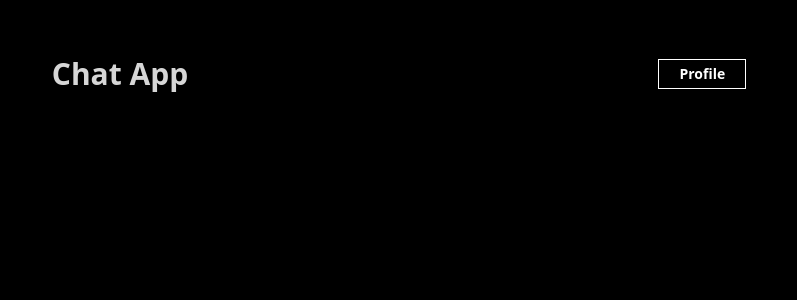
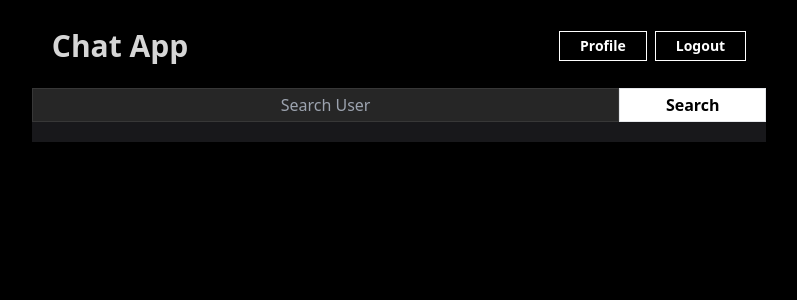
Before and after one commit to mohnishgorana1/MERN-CHAT-APP, a React (Vite) app in the folder client/: page /chats in a window 1280 px wide. Shown: the top 300 px of the page, without its empty margins (241-1038 px from the left). Built offline with nearby package versions, Linux system fonts and the light colour scheme.

Commit message:
localStorage stuffs

```diff
--- a/client/src/Components/Auth/Login.jsx
+++ b/client/src/Components/Auth/Login.jsx
@@ -35,6 +35,7 @@ function Login() {
       if (response.status === 200) {
         // user = response?.data;
         dispatch(login(response?.data));
+        localStorage.setItem('user', JSON.stringify(response?.data))
         console.log("Login Successful");
         toast.success("Login Successful");
 
--- a/client/src/Components/Auth/Signup.jsx
+++ b/client/src/Components/Auth/Signup.jsx
@@ -35,6 +35,7 @@ function Signup() {
       if (response.status === 201) {
         // user = response?.data;
         dispatch(login(response?.data));
+        localStorage.setItem('user', JSON.stringify(response?.data))
         console.log("Registration Successful");
         toast.success("Registration Successful");
 
--- /dev/null
+++ b/client/src/Components/UserListItem.jsx
@@ -0,0 +1,13 @@
+
+function UserListItem({user}) {
+  return (
+    <div className="flex items-center gap-8 py-2 px-2 hover:border ease-linear"
+        // onClick={}
+    >
+        <img src={user.pic} alt="user avatar" className="w-[40px] h-[40px] sm:w-[50px] sm:h-[50px] rounded-full border"/>
+        <h1 className="text-md sm:text-lg font-sans font-semibold tracking-wider">{user.name}</h1>
+    </div>
+  )
+}
+
+export default UserListItem
--- a/client/src/Pages/ChatPage.jsx
+++ b/client/src/Pages/ChatPage.jsx
@@ -1,20 +1,138 @@
-import React from "react";
+import React, { useState } from "react";
+import { useDispatch, useSelector } from "react-redux";
+import { IoClose } from "react-icons/io5";
+import axios from "axios";
+import toast from "react-hot-toast";
+import { logout } from "../Redux/authSlice";
+import { useNavigate } from "react-router-dom";
+import UserListItem from "../Components/UserListItem";
 
 function ChatPage() {
+  const dispatch = useDispatch();
+  const navigate = useNavigate();
+  const [isProfileModalOpen, setIsProfileModalOpen] = useState(true);
+  const user = useSelector((state) => state.auth.user);
+
+  const [searchKeyword, setSearchKeyword] = useState("");
+  const [searchResult, setSearchResult] = useState([]);
+  const [searchResultDrawer, setSearchResultDrawer] = useState(false);
+
+  const handleLogout = async () => {
+    dispatch(logout());
+    navigate("/");
+  };
+
+  const handleUserSearch = async (e) => {
+    e.preventDefault();
+    console.log(searchKeyword);
+
+    if (!searchKeyword) {
+      toast.error("Please Enter something to search");
+    }
+
+    try {
+      const config = {
+        headers: {
+          Authorization: `Bearer ${user.token}`,
+        },
+      };
+      const response = await axios.get(
+        `/api/user?search=${searchKeyword}`,
+        config
+      );
+      if (response.status === 200) {
+        setSearchResult(response?.data);
+        setSearchResultDrawer(true);
+      } else {
+        toast.error("Can't find any user for your search");
+      }
+      console.log("USERS Res", response);
+      toast.success("User fetched Successfully");
+    } catch (error) {
+      console.log("SEARCH USER API ERROR!", error.message);
+      toast.error("SEARCH USER API ERROR!");
+    }
+  };
+
   return (
-    <main className="flex flex-col gap-5 items-center justify-center m-5 px-2 py-5 border sm:border-none ">
+    <main className="flex flex-col gap-5 items-center justify-center mt-5 mx-5 px-2 py-1  sm:border-none ">
       {/* header */}
-      <div className="w-full sm:w-[60%]  py-4  flex items-center justify-between px-5 ">
+      <div className="w-full sm:w-[60%] py-1 px-5 h-auto flex items-center justify-between  ">
         <h1 className="text-xl sm:text-3xl text-center font-bold cursor-pointer">
           Chat App
         </h1>
-        <div className="bg-black text-white border border-white px-5 py-1 font-semibold text-sm sm:text-md">Profile</div>
+        <div className="flex gap-2">
+          <div
+            className="bg-black text-white border border-white px-5 py-1 font-semibold text-sm sm:text-md cursor-pointer hover:scale-105 duration-200 ease-linear"
+            onClick={() => setIsProfileModalOpen(!isProfileModalOpen)}
+          >
+            Profile
+          </div>
+          <div
+            className="hidden sm:flex bg-black text-white border border-white px-5 py-1 font-semibold text-sm sm:text-md cursor-pointer hover:scale-105 duration-200 ease-linear"
+            onClick={handleLogout}
+          >
+            Logout
+          </div>
+        </div>
       </div>
 
-      {/* chats */}
-      <div className="h-auto w-full">
-
-      </div>
+      {!isProfileModalOpen ? (
+        <div className="w-full sm:w-[60%] py-8 px-4 h-auto bg-base-200 relative flex flex-col items-center justify-center gap-3 ">
+          <span
+            className="border rounded-full text-lg hover:scale-110 p-2 absolute top-2 right-3 cursor-pointer"
+            onClick={() => setIsProfileModalOpen(!isProfileModalOpen)}
+          >
+            <IoClose />
+          </span>
+          <img
+            src={user.pic}
+            alt="user image avatar"
+            className="rounded-full w-[200px]"
+          />
+          <h1 className="font-semibold">{user.name}</h1>
+          <h3 className="italic tracking-wider hover:underline">
+            {user.email}
+          </h3>
+          <div
+            className="bg-black text-white border border-white px-5 py-1 font-semibold text-sm sm:text-md cursor-pointer hover:scale-105 duration-200 ease-linear"
+            onClick={handleLogout}
+          >
+            Logout
+          </div>
+        </div>
+      ) : (
+        <div className="w-full sm:w-[60%]  h-auto bg-zinc-900 relative flex flex-col  justify-center gap-3 ">
+          <form
+            className="flex items-center w-full mb-2"
+            onSubmit={handleUserSearch}
+          >
+            <input
+              type="text"
+              placeholder="Search User"
+              className="w-[80%] text-center py-1 border border-primary bg-base-300"
+              value={searchKeyword}
+              name="search"
+              onChange={(e) => setSearchKeyword(e.target.value)}
+            />
+            <button
+              className="w-[20%] py-1  border bg-white text-black font-semibold hover:scale-105 duration-200 ease-linear"
+              type="submit"
+            >
+              Search
+            </button>
+          </form>
+          {searchResultDrawer && (
+            <div className="w-full  bg-zinc-900-300 h-auto">
+              {searchResult.map((user, index) => {
+                return <UserListItem key={index} user={user} />;
+              })}
+            </div>
+          )}
+          {/* ALL Chats */}
+          <div></div>
+        </div>
+      )}
     </main>
   );
 }
--- a/client/src/Redux/authSlice.js
+++ b/client/src/Redux/authSlice.js
@@ -1,7 +1,16 @@
 import { createSlice } from "@reduxjs/toolkit";
 
+const loadUserFromLocalStorage = () => {
+  const storedUser = localStorage.getItem("user");
+  return storedUser ? JSON.parse(storedUser) : null;
+};
+
+const saveUserToLocalStorage = (user) => {
+  localStorage.setItem("user", JSON.stringify(user));
+};
+
 const initialState = {
-  user: null, // it will be an object containing user's info
+  user: loadUserFromLocalStorage(), // it will be an object containing user's info
   isAuthenticated: false,
 };
 
@@ -12,10 +21,12 @@ const authSlice = createSlice({
     login: (state, action) => {
       state.user = action.payload;
       state.isAuthenticated = true;
+      saveUserToLocalStorage(action.payload);
     },
     logout: (state) => {
       state.user = null;
       state.isAuthenticated = false;
+      localStorage.removeItem('user')
     },
   },
 });
```
